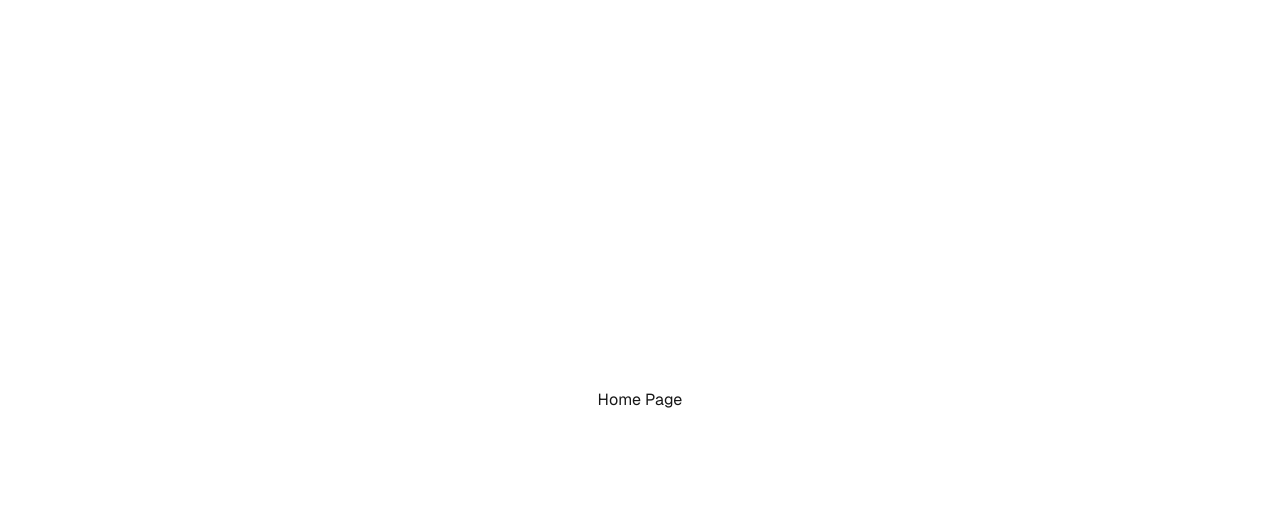
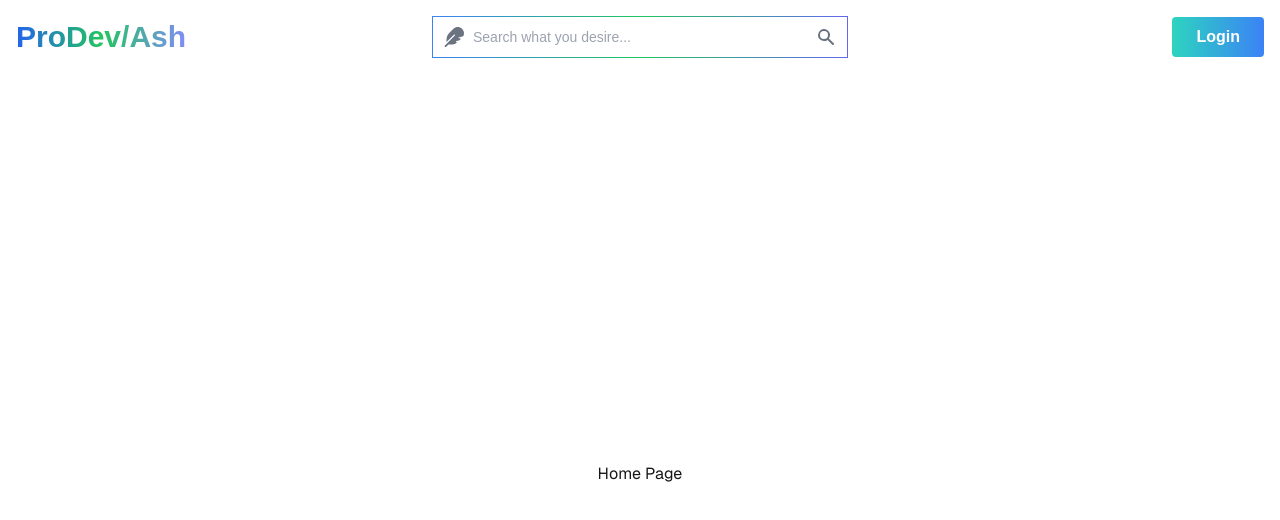
Before and after one commit to Ashik19aug/ash_dev_journey, a Next.js app: page / in a window 1280 px wide. Shown: the top 520 px of the page. Built offline with nearby package versions, Linux system fonts and the light colour scheme.

Commit message:
navigation bar structure initiated

```diff
--- /dev/null
+++ b/app/container/Navbar/Navbar.jsx
@@ -0,0 +1,54 @@
+import React from 'react';
+
+const Navbar = () => {
+    return (
+        <nav className=" top-0 sticky max-w-screen-xl flex flex-wrap items-center justify-between mx-auto p-4">
+            <div className="basis-1/3 flex justify-start">
+                <h1 className="text-3xl font-bold bg-gradient-to-r from-blue-600 via-green-500 to-indigo-400 inline-block text-transparent bg-clip-text">
+                    ProDev/Ash
+                </h1>
+            </div>
+            <div className="basis-1/3 relative">
+                <div className="absolute inset-y-0 start-0 flex items-center ps-3 pointer-events-none ">
+                    <svg
+                        className="w-5 h-5 text-gray-500 dark:text-gray-400"
+                        aria-hidden="true"
+                        fill="currentColor"
+                        viewBox="0 0 512 512"
+                        xmlns="http://www.w3.org/2000/svg">
+                        <path
+                            fillRule="evenodd"
+                            d="M278.5 215.6L23 471c-9.4 9.4-9.4 24.6 0 33.9s24.6 9.4 33.9 0l57-57 68 0c49.7 0 97.9-14.4 139-41c11.1-7.2 5.5-23-7.8-23c-5.1 0-9.2-4.1-9.2-9.2c0-4.1 2.7-7.6 6.5-8.8l81-24.3c2.5-.8 4.8-2.1 6.7-4l22.4-22.4c10.1-10.1 2.9-27.3-11.3-27.3l-32.2 0c-5.1 0-9.2-4.1-9.2-9.2c0-4.1 2.7-7.6 6.5-8.8l112-33.6c4-1.2 7.4-3.9 9.3-7.7C506.4 207.6 512 184.1 512 160c0-41-16.3-80.3-45.3-109.3l-5.5-5.5C432.3 16.3 393 0 352 0s-80.3 16.3-109.3 45.3L139 149C91 197 64 262.1 64 330l0 55.3L253.6 195.8c6.2-6.2 16.4-6.2 22.6 0c5.4 5.4 6.1 13.6 2.2 19.8z"
+                            clipRule="evenodd"
+                        />
+                    </svg>
+                </div>
+                <input
+                    type="text"
+                    id="voice-search"
+                    className="bg-transparent border text-white text-sm block w-full ps-10 p-2.5"
+                    placeholder="Search what you desire..."
+                    style={{
+                        borderImage: "linear-gradient(to right, #3b82f6, #22c55e, #6366f1) 1",
+                    }}
+                />
+                <button type="button" className="absolute inset-y-0 end-0 flex items-center pe-3">
+                    <svg className="w-5 h-5 text-gray-500 dark:text-gray-400" aria-hidden="true"
+                         fill="currentColor" viewBox="0 0 20 20" xmlns="http://www.w3.org/2000/svg">
+                        <path fillRule="evenodd"
+                              d="M8 4a4 4 0 100 8 4 4 0 000-8zM2 8a6 6 0 1110.89 3.476l4.817 4.817a1 1 0 01-1.414 1.414l-4.816-4.816A6 6 0 012 8z"
+                              clipRule="evenodd"></path>
+                    </svg>
+                </button>
+            </div>
+            <div className="basis-1/3 flex justify-end ">
+                <button type="button"
+                        className="bg-gradient-to-r from-teal-400 to-blue-500 text-white font-bold py-2 px-6 rounded">
+                    Login
+                </button>
+            </div>
+        </nav>
+    );
+};
+
+export default Navbar;
--- a/app/container/index.js
+++ b/app/container/index.js
@@ -0,0 +1 @@
+export {default as Navbar} from "./Navbar/Navbar.jsx";
--- a/app/layout.js
+++ b/app/layout.js
@@ -1,5 +1,6 @@
 import localFont from "next/font/local";
 import "./globals.css";
+import {Navbar} from "@/app/container";
 
 const geistSans = localFont({
   src: "./fonts/GeistVF.woff",
@@ -13,16 +14,15 @@ const geistMono = localFont({
 });
 
 export const metadata = {
-  title: "Create Next App",
-  description: "Generated by create next app",
+  title: "Ash’s Dev Journey",
+  description: "Development by ASH",
 };
 
 export default function RootLayout({ children }) {
   return (
     <html lang="en">
-      <body
-        className={`${geistSans.variable} ${geistMono.variable} antialiased`}
-      >
+      <body className={`${geistSans.variable} ${geistMono.variable} antialiased`}>
+        <Navbar />
         {children}
       </body>
     </html>
```
Also changed, not shown: 1 other file (tests, documents, lock files or other folders).
